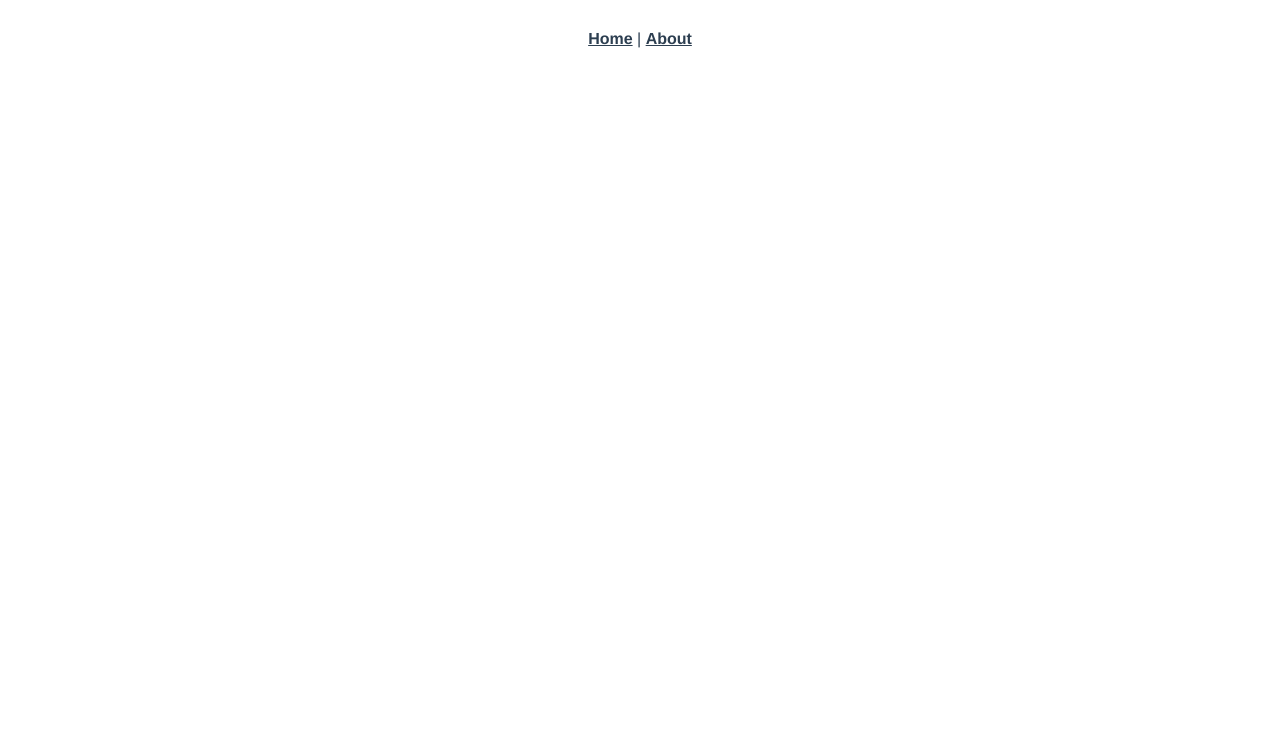
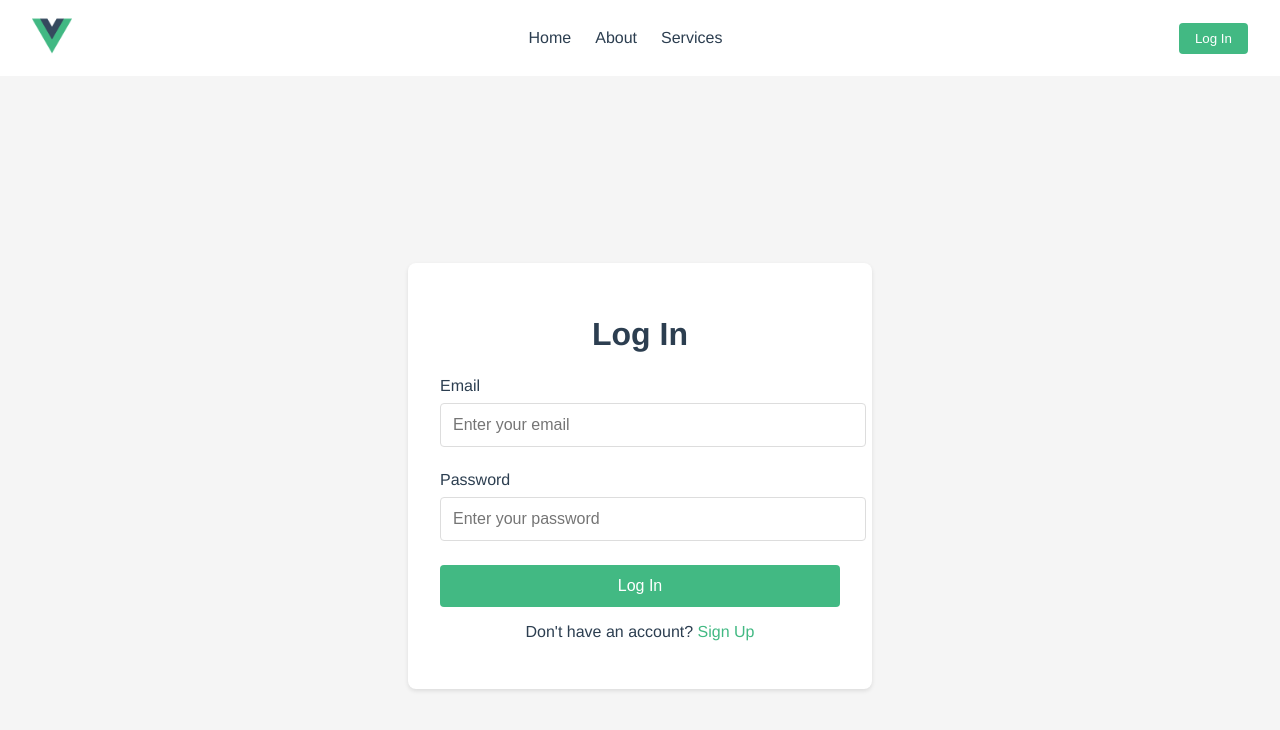
Before and after one commit to nyembomorisho/aveena-health-solutions, a Vue app: page /login in a window 1280 px wide. Before the commit this address had no page. Shown: the top 730 px of the page. Built offline with nearby package versions, Linux system fonts and the light colour scheme.

Commit message:
building login

```diff
--- a/src/App.vue
+++ b/src/App.vue
@@ -1,30 +1,14 @@
 <template>
-  <nav>
-    <router-link to="/">Home</router-link> |
-    <router-link to="/about">About</router-link>
-  </nav>
-  <router-view />
+  <GlobalLayout />
 </template>
 
-<style>
-#app {
-  font-family: Avenir, Helvetica, Arial, sans-serif;
-  -webkit-font-smoothing: antialiased;
-  -moz-osx-font-smoothing: grayscale;
-  text-align: center;
-  color: #2c3e50;
-}
+<script>
+import GlobalLayout from "@/components/GlobalLayout.vue";
 
-nav {
-  padding: 30px;
-}
-
-nav a {
-  font-weight: bold;
-  color: #2c3e50;
-}
-
-nav a.router-link-exact-active {
-  color: #42b983;
-}
-</style>
+export default {
+  name: "App",
+  components: {
+    GlobalLayout,
+  },
+};
+</script>
--- /dev/null
+++ b/src/components/GlobalLayout.vue
@@ -0,0 +1,109 @@
+<template>
+  <div class="global-layout">
+    <!-- Navigation Menu -->
+    <header class="app-header">
+      <div class="logo">
+        <img src="@/assets/logo.png" alt="Aveena Health Solutions Logo" />
+      </div>
+      <nav class="nav-menu">
+        <router-link to="/">Home</router-link>
+        <router-link to="/about">About</router-link>
+        <router-link to="/services">Services</router-link>
+      </nav>
+      <div class="auth-actions">
+        <button class="login-button" @click="navigateToLogin">Log In</button>
+      </div>
+    </header>
+
+    <!-- Page Content -->
+    <main>
+      <router-view />
+    </main>
+  </div>
+</template>
+
+<script>
+import { useRouter } from "vue-router";
+
+export default {
+  name: "GlobalLayout",
+  setup() {
+    const router = useRouter();
+
+    const navigateToLogin = () => {
+      router.push({ name: "Login" }); // Assuming you have a Login route
+    };
+
+    return {
+      navigateToLogin,
+    };
+  },
+};
+</script>
+
+<style scoped>
+.global-layout {
+  display: flex;
+  flex-direction: column;
+  min-height: 100vh;
+}
+
+.app-header {
+  display: flex;
+  justify-content: space-between;
+  align-items: center;
+  padding: 1rem 2rem;
+  background-color: #ffffff;
+  box-shadow: 0 2px 4px rgba(0, 0, 0, 0.1);
+}
+
+.logo img {
+  height: 40px;
+}
+
+.nav-menu {
+  display: flex;
+  gap: 1.5rem;
+}
+
+.nav-menu a {
+  text-decoration: none;
+  color: #2c3e50;
+  font-weight: 500;
+}
+
+.nav-menu a.router-link-exact-active {
+  color: #42b983;
+}
+
+.auth-actions .login-button {
+  padding: 0.5rem 1rem;
+  background-color: #42b983;
+  color: #ffffff;
+  border: none;
+  border-radius: 4px;
+  cursor: pointer;
+  font-weight: 500;
+}
+
+.auth-actions .login-button:hover {
+  background-color: #3aa876;
+}
+
+@media (max-width: 768px) {
+  .app-header {
+    flex-direction: column;
+    align-items: flex-start;
+    padding: 1rem;
+  }
+
+  .nav-menu {
+    margin: 1rem 0;
+  }
+
+  .auth-actions {
+    width: 100%;
+    text-align: right;
+  }
+}
+</style>
--- a/src/router/index.js
+++ b/src/router/index.js
@@ -1,20 +1,26 @@
 import { createRouter, createWebHistory } from "vue-router";
-import HomeView from "../views/HomeView.vue";
+import HomeView from "@/views/HomeView.vue";
 
 const routes = [
   {
     path: "/",
-    name: "home",
+    name: "Home",
     component: HomeView,
   },
   {
+    path: "/login",
+    name: "Login",
+    component: () => import("@/views/LoginView.vue"),
+  },
+  {
+    path: "/dashboard",
+    name: "Dashboard",
+    component: () => import("@/views/DashboardView.vue"),
+  },
+  {
     path: "/about",
-    name: "about",
-    // route level code-splitting
-    // this generates a separate chunk (about.[hash].js) for this route
-    // which is lazy-loaded when the route is visited.
-    component: () =>
-      import(/* webpackChunkName: "about" */ "../views/AboutView.vue"),
+    name: "About",
+    component: () => import("@/views/AboutView.vue"),
   },
 ];
 
@@ -23,4 +29,14 @@ const router = createRouter({
   routes,
 });
 
+router.beforeEach((to, from, next) => {
+  const isAuthenticated = localStorage.getItem("isAuthenticated");
+
+  if (to.name === "Dashboard" && !isAuthenticated) {
+    next({ name: "Login" }); // Redirect to login if not authenticated
+  } else {
+    next(); // Proceed to the requested route
+  }
+});
+
 export default router;
--- /dev/null
+++ b/src/views/DashboardView.vue
@@ -0,0 +1,67 @@
+<template>
+  <main class="dashboard-container">
+    <h1>Welcome to Your Dashboard</h1>
+    <p>This is your personalized dashboard.</p>
+    <button class="logout-button" @click="handleLogout">Log Out</button>
+  </main>
+</template>
+
+<script>
+import { useRouter } from "vue-router";
+
+export default {
+  name: "DashboardView",
+  setup() {
+    const router = useRouter();
+
+    const handleLogout = () => {
+      localStorage.removeItem("isAuthenticated");
+      router.push({ name: "Home" }); // Redirect to home page
+    };
+
+    return {
+      handleLogout,
+    };
+  },
+};
+</script>
+
+<style scoped>
+.dashboard-container {
+  display: flex;
+  flex-direction: column;
+  justify-content: center;
+  align-items: center;
+  height: 100vh;
+  background-color: #f5f5f5;
+  padding: 2rem;
+  box-sizing: border-box;
+}
+
+h1 {
+  color: #2c3e50;
+  font-size: 2.5rem;
+  margin-bottom: 1rem;
+}
+
+p {
+  color: #42b983;
+  font-size: 1.25rem;
+  margin-bottom: 2rem;
+}
+
+.logout-button {
+  padding: 0.75rem 1.5rem;
+  background-color: #ff4d4d;
+  color: #ffffff;
+  border: none;
+  border-radius: 4px;
+  cursor: pointer;
+  font-size: 1rem;
+  font-weight: 500;
+}
+
+.logout-button:hover {
+  background-color: #e63939;
+}
+</style>
--- a/src/views/HomeView.vue
+++ b/src/views/HomeView.vue
@@ -1,39 +1,46 @@
 <template>
-  <div class="home-view">
-    <AppHeader />
-    <main class="home-content">
+  <main class="landing-container">
+    <div class="landing-content">
       <h1>Welcome to Aveena Health Solutions</h1>
       <p>Your trusted healthcare platform.</p>
-    </main>
-  </div>
+      <button class="cta-button" @click="navigateToLogin">Get Started</button>
+    </div>
+  </main>
 </template>
 
 <script>
-import AppHeader from "@/components/AppHeader.vue";
+import { useRouter } from "vue-router";
 
 export default {
   name: "HomeView",
-  components: {
-    AppHeader,
+  setup() {
+    const router = useRouter();
+
+    const navigateToLogin = () => {
+      router.push({ name: "Login" }); // Assuming you have a Login route
+    };
+
+    return {
+      navigateToLogin,
+    };
   },
 };
 </script>
 
 <style scoped>
-.home-view {
+.landing-container {
   display: flex;
-  flex-direction: column;
-  min-height: 100vh;
+  justify-content: center;
+  align-items: center;
+  height: 100vh; /* Full viewport height */
+  background-color: #f5f5f5; /* Light background color */
+  padding: 2rem;
+  box-sizing: border-box;
 }
 
-.home-content {
-  flex: 1;
-  display: flex;
-  flex-direction: column;
-  justify-content: center;
-  align-items: center;
+.landing-content {
   text-align: center;
-  padding: 2rem;
+  max-width: 800px; /* Limit width for readability */
 }
 
 h1 {
@@ -45,5 +52,36 @@ h1 {
 p {
   color: #42b983;
   font-size: 1.25rem;
+  margin-bottom: 2rem;
+}
+
+.cta-button {
+  padding: 0.75rem 1.5rem;
+  background-color: #42b983;
+  color: #ffffff;
+  border: none;
+  border-radius: 4px;
+  cursor: pointer;
+  font-size: 1rem;
+  font-weight: 500;
+}
+
+.cta-button:hover {
+  background-color: #3aa876;
+}
+
+@media (max-width: 768px) {
+  h1 {
+    font-size: 2rem;
+  }
+
+  p {
+    font-size: 1rem;
+  }
+
+  .cta-button {
+    padding: 0.5rem 1rem;
+    font-size: 0.875rem;
+  }
 }
 </style>
--- /dev/null
+++ b/src/views/LoginView.vue
@@ -0,0 +1,141 @@
+<template>
+  <main class="login-container">
+    <div class="login-content">
+      <h1>Log In</h1>
+      <form @submit.prevent="handleLogin">
+        <div class="form-group">
+          <label for="email">Email</label>
+          <input
+            type="email"
+            id="email"
+            v-model="email"
+            placeholder="Enter your email"
+            required
+          />
+        </div>
+        <div class="form-group">
+          <label for="password">Password</label>
+          <input
+            type="password"
+            id="password"
+            v-model="password"
+            placeholder="Enter your password"
+            required
+          />
+        </div>
+        <button type="submit" class="login-button">Log In</button>
+      </form>
+      <p class="signup-link">
+        Don't have an account? <router-link to="/signup">Sign Up</router-link>
+      </p>
+    </div>
+  </main>
+</template>
+
+<script>
+import { ref } from "vue";
+import { useRouter } from "vue-router";
+
+export default {
+  name: "LoginView",
+  setup() {
+    const router = useRouter();
+    const email = ref("");
+    const password = ref("");
+
+    const handleLogin = () => {
+      // Mock login logic (replace with API call)
+      if (email.value && password.value) {
+        localStorage.setItem("isAuthenticated", "true");
+        router.push({ name: "Dashboard" }); // Redirect to dashboard
+      } else {
+        alert("Please enter valid credentials.");
+      }
+    };
+
+    return {
+      email,
+      password,
+      handleLogin,
+    };
+  },
+};
+</script>
+
+<style scoped>
+.login-container {
+  display: flex;
+  justify-content: center;
+  align-items: center;
+  height: 100vh;
+  background-color: #f5f5f5;
+  padding: 2rem;
+  box-sizing: border-box;
+}
+
+.login-content {
+  background-color: #ffffff;
+  padding: 2rem;
+  border-radius: 8px;
+  box-shadow: 0 2px 4px rgba(0, 0, 0, 0.1);
+  max-width: 400px;
+  width: 100%;
+  text-align: center;
+}
+
+h1 {
+  color: #2c3e50;
+  font-size: 2rem;
+  margin-bottom: 1.5rem;
+}
+
+.form-group {
+  margin-bottom: 1.5rem;
+  text-align: left;
+}
+
+label {
+  display: block;
+  margin-bottom: 0.5rem;
+  color: #2c3e50;
+  font-weight: 500;
+}
+
+input {
+  width: 100%;
+  padding: 0.75rem;
+  border: 1px solid #ddd;
+  border-radius: 4px;
+  font-size: 1rem;
+}
+
+.login-button {
+  width: 100%;
+  padding: 0.75rem;
+  background-color: #42b983;
+  color: #ffffff;
+  border: none;
+  border-radius: 4px;
+  cursor: pointer;
+  font-size: 1rem;
+  font-weight: 500;
+}
+
+.login-button:hover {
+  background-color: #3aa876;
+}
+
+.signup-link {
+  margin-top: 1rem;
+  color: #2c3e50;
+}
+
+.signup-link a {
+  color: #42b983;
+  text-decoration: none;
+}
+
+.signup-link a:hover {
+  text-decoration: underline;
+}
+</style>
```
